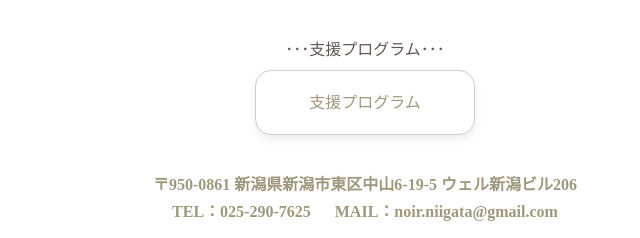
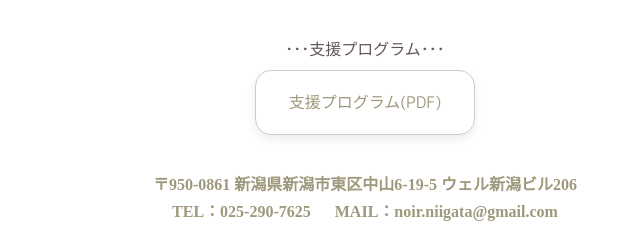
Before and after one commit to sakura869/noir-2, a plain HTML site: page index.html in a window 1280 px wide. Shown: the part 3164-3402 px from the top of the page, 275-915 px from the left. Drawn offline with Linux system fonts and the light colour scheme; a web font is replaced by a local one.

Commit message:
Update index.html

```diff
--- a/index.html
+++ b/index.html
@@ -1244,7 +1244,7 @@ main {
 
 <div class="pdf-section self-buttons program">
   <a href="support-program.pdf" target="_blank" class="pdf-link">
-    支援プログラム
+    支援プログラム(PDF)
   </a>
 </div>
 
```
